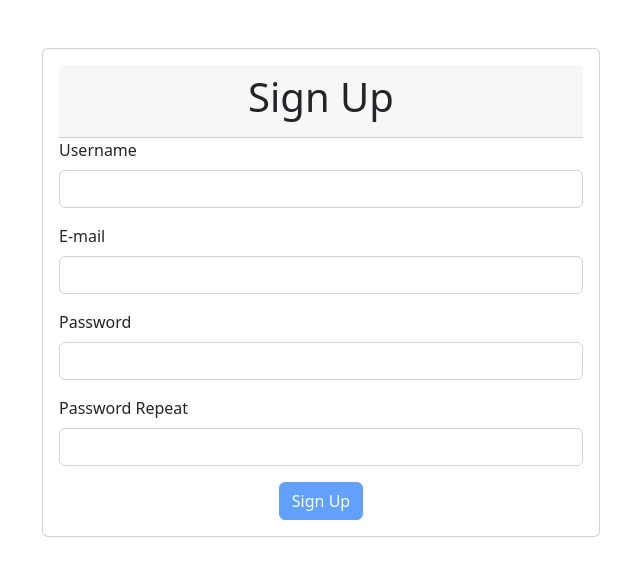
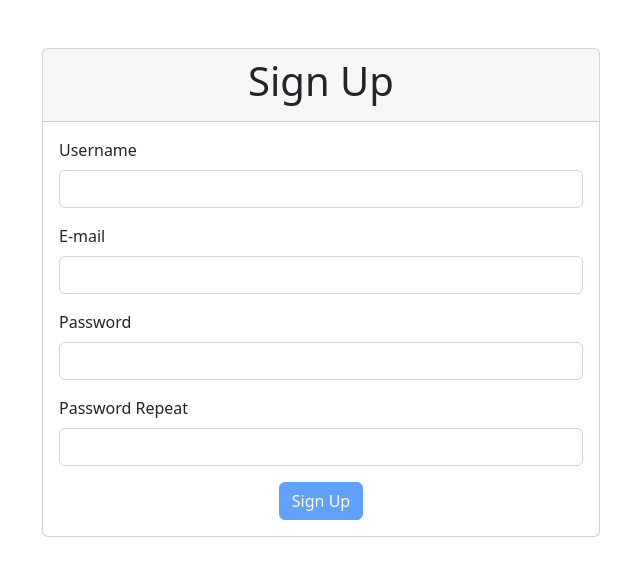
Before and after one commit to habibullahturkmen/tdd-react-frontend, a React (Create React App) app: page / in a window 1280 px wide. Shown: the top 576 px of the page, without its empty margins (319-959 px from the left). Built offline with nearby package versions, Linux system fonts and the light colour scheme.

Commit message:
sign up form dissapears after successful sign up

```diff
--- a/src/pages/SignUpPage.js
+++ b/src/pages/SignUpPage.js
@@ -8,7 +8,8 @@ class SignUpPage extends React.Component {
         email: '',
         password: '',
         passwordRepeat: '',
-        apiProgress: false
+        apiProgress: false,
+        signUpSuccess: false
     }
 
     onChange = (event) => {
@@ -20,29 +21,31 @@ class SignUpPage extends React.Component {
 
     submit = (event) => {
         event.preventDefault();
-        const {username, email, password} = this.state;
+        const { username, email, password } = this.state;
         const body = {
             username: username,
             email: email,
             password: password
         }
         this.setState({apiProgress: true});
-        axios.post("/api/1.0/users", body);
+        axios.post("/api/1.0/users", body).then(() => {
+            this.setState({ signUpSuccess: true });
+        });
     }
 
     render() {
         let disabled = true;
-        const {password, passwordRepeat, apiProgress} = this.state;
+        const { password, passwordRepeat, apiProgress, signUpSuccess } = this.state;
         if (password && passwordRepeat) {
             disabled = password !== passwordRepeat;
         }
         return (
             <div className="col-lg-6 offset-lg-3 col-md-8 offset-md-2">
-                <form className="card mt-5">
+                { !signUpSuccess && <form className="card mt-5" data-testid="form-sign-up">
+                    <div className="card-header">
+                        <h1 className="text-center">Sign Up</h1>
+                    </div>
                     <div className="card-body">
-                        <div className="card-header text-center">
-                            <h1>Sign Up</h1>
-                        </div>
                         <div className="mb-3">
                             <label htmlFor="username" className="form-label">Username</label>
                             <input id="username" onChange={this.onChange} className="form-control"/>
@@ -61,12 +64,13 @@ class SignUpPage extends React.Component {
                         </div>
                         <div className="text-center">
                             <button disabled={disabled || apiProgress} onClick={this.submit} className="btn btn-primary">
-                                {apiProgress && <span className="spinner-border spinner-border-sm" role="status" aria-hidden="true"></span>}
+                                { apiProgress && <span className="spinner-border spinner-border-sm" role="status" aria-hidden="true"></span> }
                                 Sign Up
                             </button>
                         </div>
                     </div>
-                </form>
+                </form> }
+                { signUpSuccess && <div className="alert alert-success mt-3">Please check your e-mail to activate your account</div> }
             </div>
         );
     }
```
Also changed, not shown: 1 other file (tests, documents, lock files or other folders).
